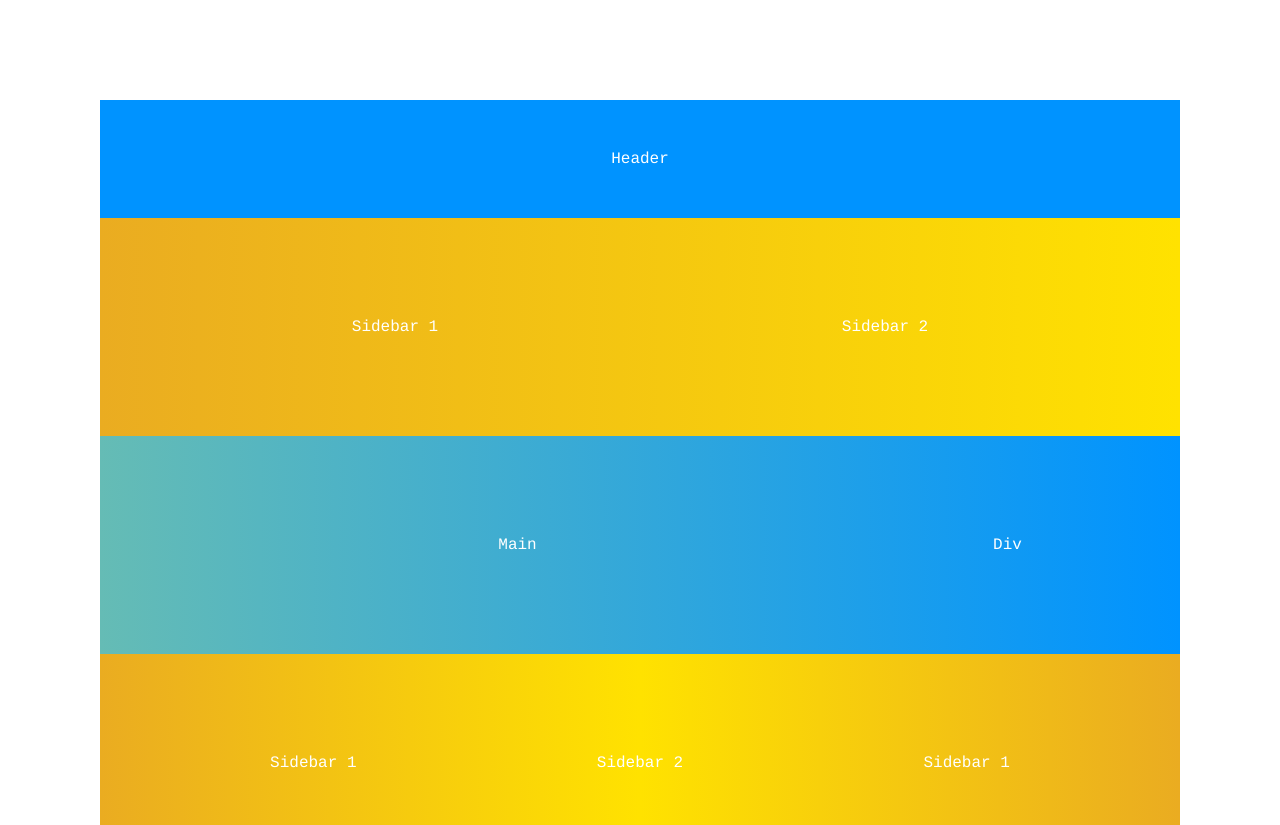
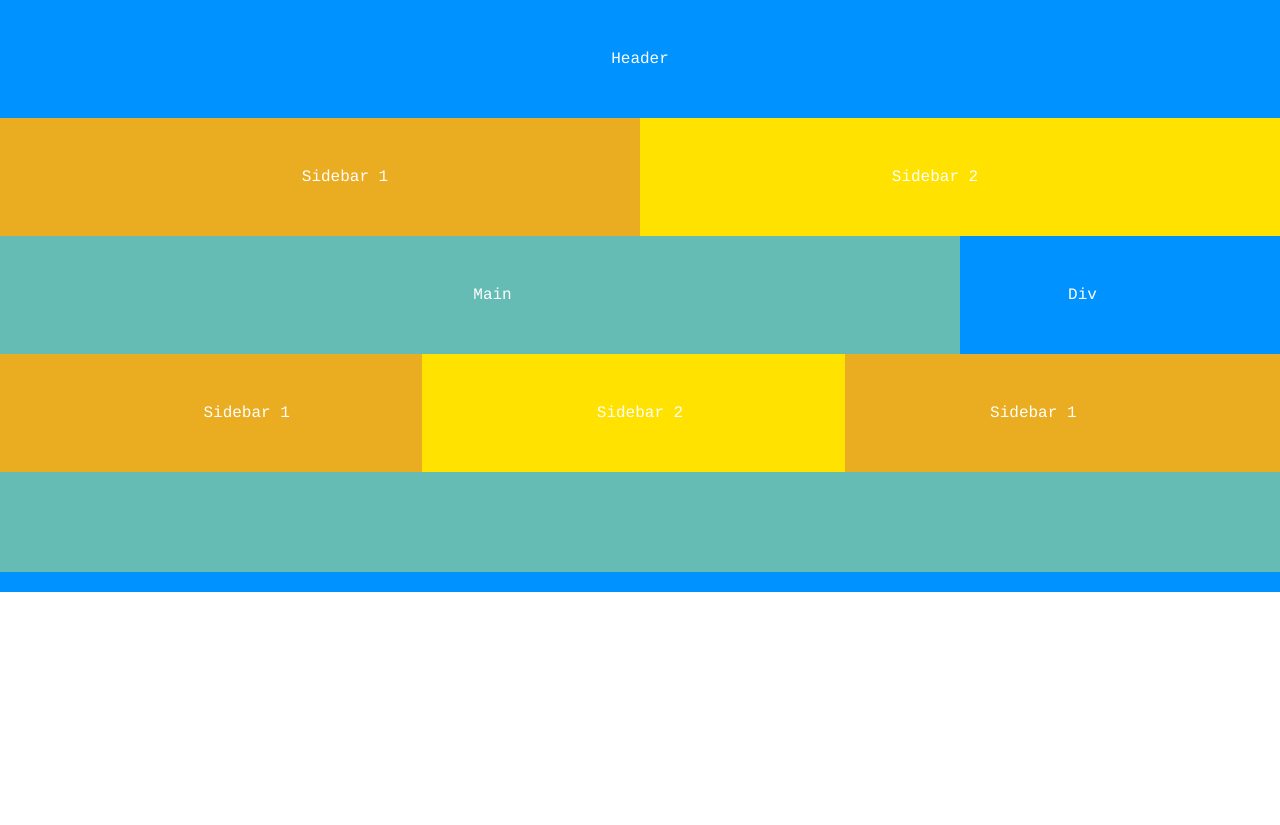
Before and after one commit to CaptainDrakken/WD02-Wireframe, a plain HTML site: page easy.html in a window 1280 px wide. Shown: the top 825 px of the page. After the commit the page ends 800 px from the top, so only its background shows below. Drawn offline with Linux system fonts and the light colour scheme.

Commit message:
Update easy.css

```diff
--- a/easy.css
+++ b/easy.css
@@ -2,32 +2,37 @@
     font-family: Courier, monospace;
     color: #FFFFFF;
     text-align: center;
-    padding: 50px;
 }
 body {
     margin: 0;
 }
 .header {
     background-color: #0093FF;
+    padding: 50px;
 }
 .sidebarA {
     display: grid;
     grid-template-columns: 1fr 1fr;
-    background: linear-gradient(to right,#EAAC21,#FFE200)
+    background: linear-gradient(to right,#EAAC21,#EAAC21 50%,#FFE200 50%);
+    padding: 50px;
 }
 .sidebarB {
     display: grid;
     grid-template-columns: 1fr 1fr 1fr;
-    background: linear-gradient(to right,#EAAC21,#FFE200,#EAAC21)
+    background: linear-gradient(to right,#EAAC21,#EAAC21 33%,#FFE200 33%,#FFE200 66%,#EAAC21 66%);
+    padding: 50px;
 }
 .main1 {
     display: grid;
     grid-template-columns: 3fr 1fr;
-    background: linear-gradient(to right,#65BCB5,#0093FF)
+    background: linear-gradient(to right,#65BCB5,#65BCB5 75%,#0093FF 75%);
+    padding: 50px;
 }
 .main2 {
     background-color: #65BCB5;
+    padding: 50px;
 }
 .footer {
     background-color: #0093FF;
+    padding: 10px;
 }
```
